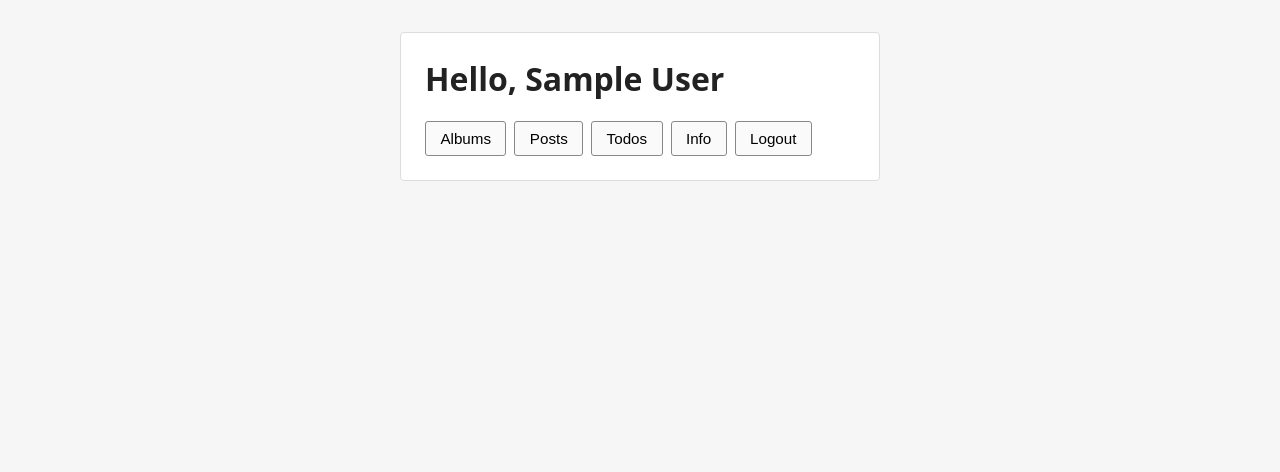
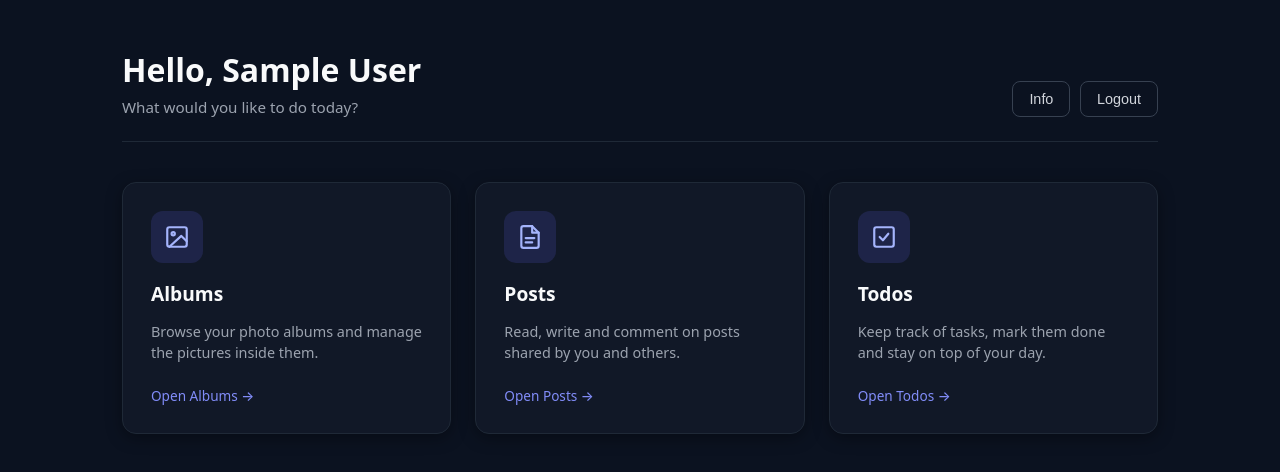
Before and after one commit to DanielPilant/project_5, a React (Vite) app: page /home in a window 1280 px wide. Shown: the top 472 px of the page. Built offline with nearby package versions, Linux system fonts and the light colour scheme; sample sign-in values are in the browser's storage.

Commit message:
feat: add user data and enhance authentication UI with new styles

```diff
--- a/json.db.json
+++ b/json.db.json
@@ -27,6 +27,13 @@
       "name": "1",
       "email": "doubledan148studies@gmail.com",
       "id": 4
+    },
+    {
+      "username": "Daniel",
+      "website": "Daniel123",
+      "name": "daniel pilant",
+      "email": "doubledan148@gmail.com",
+      "id": 5
     }
   ],
   "todos": [
--- a/src/pages/Home/Home.jsx
+++ b/src/pages/Home/Home.jsx
@@ -2,6 +2,46 @@ import { useContext, useState } from 'react';
 import { useNavigate } from 'react-router-dom';
 import { UserContext } from '../../contexts/UserContext.jsx';
 import InfoModal from '../../components/InfoModal.jsx';
+import './home.css';
+
+const ROUTE_CARDS = [
+  {
+    key: 'albums',
+    title: 'Albums',
+    desc: 'Browse your photo albums and manage the pictures inside them.',
+    icon: (
+      <svg viewBox="0 0 24 24" fill="none" stroke="currentColor" strokeWidth="2" strokeLinecap="round" strokeLinejoin="round">
+        <rect x="3" y="3" width="18" height="18" rx="2" />
+        <circle cx="8.5" cy="9" r="1.5" />
+        <path d="M21 16l-5-5L5 21" />
+      </svg>
+    ),
+  },
+  {
+    key: 'posts',
+    title: 'Posts',
+    desc: 'Read, write and comment on posts shared by you and others.',
+    icon: (
+      <svg viewBox="0 0 24 24" fill="none" stroke="currentColor" strokeWidth="2" strokeLinecap="round" strokeLinejoin="round">
+        <path d="M14 2H6a2 2 0 0 0-2 2v16a2 2 0 0 0 2 2h12a2 2 0 0 0 2-2V8z" />
+        <path d="M14 2v6h6" />
+        <path d="M8 13h8" />
+        <path d="M8 17h6" />
+      </svg>
+    ),
+  },
+  {
+    key: 'todos',
+    title: 'Todos',
+    desc: 'Keep track of tasks, mark them done and stay on top of your day.',
+    icon: (
+      <svg viewBox="0 0 24 24" fill="none" stroke="currentColor" strokeWidth="2" strokeLinecap="round" strokeLinejoin="round">
+        <rect x="3" y="3" width="18" height="18" rx="2" />
+        <path d="M8 12l3 3 5-6" />
+      </svg>
+    ),
+  },
+];
 
 export default function Home() {
   const navigate = useNavigate();
@@ -13,24 +53,51 @@ export default function Home() {
     navigate('/login');
   }
 
+  const displayName = currentUser.name || currentUser.username;
+
   return (
-    <div className="page">
-      <header>
-        <h1>Hello, {currentUser.name || currentUser.username}</h1>
+    <div className="home-page">
+      <header className="home-header">
+        <div className="home-header__greeting">
+          <h1>Hello, {displayName}</h1>
+          <p>What would you like to do today?</p>
+        </div>
+        <div className="home-header__actions">
+          <button
+            type="button"
+            className="home-action"
+            onClick={() => setShowInfo(true)}
+          >
+            Info
+          </button>
+          <button
+            type="button"
+            className="home-action home-action--danger"
+            onClick={handleLogout}
+          >
+            Logout
+          </button>
+        </div>
       </header>
-      <nav className="home-nav">
-        <button onClick={() => navigate(`/users/${currentUser.id}/albums`)}>
-          Albums
-        </button>
-        <button onClick={() => navigate(`/users/${currentUser.id}/posts`)}>
-          Posts
-        </button>
-        <button onClick={() => navigate(`/users/${currentUser.id}/todos`)}>
-          Todos
-        </button>
-        <button onClick={() => setShowInfo(true)}>Info</button>
-        <button onClick={handleLogout}>Logout</button>
-      </nav>
+
+      <section className="home-cards">
+        {ROUTE_CARDS.map((card) => (
+          <button
+            key={card.key}
+            type="button"
+            className="home-card"
+            onClick={() => navigate(`/users/${currentUser.id}/${card.key}`)}
+          >
+            <span className="home-card__icon" aria-hidden="true">
+              {card.icon}
+            </span>
+            <h2 className="home-card__title">{card.title}</h2>
+            <p className="home-card__desc">{card.desc}</p>
+            <span className="home-card__cta">Open {card.title} →</span>
+          </button>
+        ))}
+      </section>
+
       {showInfo && (
         <InfoModal user={currentUser} onClose={() => setShowInfo(false)} />
       )}
--- /dev/null
+++ b/src/pages/Home/home.css
@@ -0,0 +1,245 @@
+body:has(.home-page) {
+  background: #0b1220;
+}
+
+.home-page {
+  max-width: 1100px;
+  margin: 0 auto;
+  padding: 3rem 2rem 4rem;
+  min-height: 100vh;
+  font-family: system-ui, -apple-system, "Segoe UI", Roboto, sans-serif;
+  color: #e5e7eb;
+}
+
+.home-header {
+  display: flex;
+  justify-content: space-between;
+  align-items: flex-end;
+  gap: 1.25rem;
+  flex-wrap: wrap;
+  margin-bottom: 2.5rem;
+  padding-bottom: 1.5rem;
+  border-bottom: 1px solid #1f2937;
+}
+
+.home-header__greeting h1 {
+  margin: 0 0 0.35rem;
+  font-size: 2rem;
+  font-weight: 600;
+  color: #f9fafb;
+}
+
+.home-header__greeting p {
+  margin: 0;
+  color: #9ca3af;
+  font-size: 0.95rem;
+}
+
+.home-header__actions {
+  display: flex;
+  gap: 0.6rem;
+  flex-wrap: wrap;
+}
+
+.home-action {
+  display: inline-flex;
+  align-items: center;
+  gap: 0.4rem;
+  padding: 0.55rem 1rem;
+  border-radius: 8px;
+  font-size: 0.9rem;
+  font-weight: 500;
+  cursor: pointer;
+  background: transparent;
+  color: #d1d5db;
+  border: 1px solid #374151;
+  transition: background-color 0.2s ease, border-color 0.2s ease,
+    color 0.2s ease;
+}
+
+.home-action:hover {
+  background: #1f2937;
+  border-color: #4b5563;
+  color: #f3f4f6;
+}
+
+.home-action--danger:hover {
+  background: rgba(220, 38, 38, 0.15);
+  border-color: #dc2626;
+  color: #fca5a5;
+}
+
+.home-cards {
+  display: grid;
+  grid-template-columns: repeat(auto-fit, minmax(260px, 1fr));
+  gap: 1.5rem;
+}
+
+.home-card {
+  display: flex;
+  flex-direction: column;
+  gap: 0.85rem;
+  text-align: left;
+  padding: 1.75rem;
+  background: #111827;
+  border: 1px solid #1f2937;
+  border-radius: 14px;
+  box-shadow: 0 4px 16px rgba(0, 0, 0, 0.35);
+  cursor: pointer;
+  font-family: inherit;
+  color: inherit;
+  transition: transform 0.2s ease, border-color 0.2s ease,
+    background-color 0.2s ease, box-shadow 0.2s ease;
+}
+
+.home-card:hover {
+  transform: translateY(-3px);
+  border-color: #2d3748;
+  background: #131c2e;
+  box-shadow: 0 8px 20px rgba(0, 0, 0, 0.45);
+}
+
+.home-card:focus-visible {
+  outline: none;
+  border-color: #818cf8;
+  box-shadow: 0 0 0 3px rgba(99, 102, 241, 0.35);
+}
+
+.home-card__icon {
+  width: 52px;
+  height: 52px;
+  border-radius: 12px;
+  display: inline-flex;
+  align-items: center;
+  justify-content: center;
+  background: rgba(99, 102, 241, 0.16);
+  color: #a5b4fc;
+  margin-bottom: 0.25rem;
+}
+
+.home-card__icon svg {
+  width: 26px;
+  height: 26px;
+}
+
+.home-card__title {
+  margin: 0;
+  font-size: 1.2rem;
+  font-weight: 600;
+  color: #f9fafb;
+}
+
+.home-card__desc {
+  margin: 0;
+  font-size: 0.9rem;
+  line-height: 1.5;
+  color: #9ca3af;
+}
+
+.home-card__cta {
+  margin-top: auto;
+  padding-top: 0.5rem;
+  font-size: 0.85rem;
+  font-weight: 500;
+  color: #818cf8;
+  display: inline-flex;
+  align-items: center;
+  gap: 0.3rem;
+  transition: color 0.2s ease, transform 0.2s ease;
+}
+
+.home-card:hover .home-card__cta {
+  color: #c7d2fe;
+  transform: translateX(3px);
+}
+
+/* Dark modal override scoped to the home page */
+.home-page .modal-overlay {
+  position: fixed;
+  inset: 0;
+  background: rgba(0, 0, 0, 0.65);
+  backdrop-filter: blur(2px);
+  z-index: 50;
+}
+
+.home-page .modal {
+  background: #111827;
+  color: #e5e7eb;
+  border: 1px solid #1f2937;
+  border-radius: 12px;
+  box-shadow: 0 20px 50px rgba(0, 0, 0, 0.55);
+  padding: 1.5rem 1.75rem;
+  min-width: 320px;
+  max-width: 90vw;
+}
+
+.home-page .modal h2 {
+  margin: 0 0 1rem;
+  font-size: 1.2rem;
+  color: #f9fafb;
+}
+
+.home-page .modal ul {
+  list-style: none;
+  padding: 0;
+  margin: 0 0 1.25rem;
+  max-height: 60vh;
+  overflow-y: auto;
+}
+
+.home-page .modal li {
+  padding: 0.5rem 0;
+  border-bottom: 1px solid #1f2937;
+  font-size: 0.9rem;
+  color: #d1d5db;
+  word-break: break-word;
+}
+
+.home-page .modal li:last-child {
+  border-bottom: none;
+}
+
+.home-page .modal li strong {
+  color: #a5b4fc;
+  margin-right: 0.35rem;
+  text-transform: capitalize;
+}
+
+.home-page .modal > button {
+  display: inline-flex;
+  align-items: center;
+  justify-content: center;
+  padding: 0.55rem 1rem;
+  border-radius: 8px;
+  font-size: 0.9rem;
+  font-weight: 500;
+  cursor: pointer;
+  border: 1px solid #6366f1;
+  background: #6366f1;
+  color: #fff;
+  transition: background-color 0.2s ease, border-color 0.2s ease;
+}
+
+.home-page .modal > button:hover {
+  background: #818cf8;
+  border-color: #818cf8;
+}
+
+@media (max-width: 640px) {
+  .home-page {
+    padding: 2rem 1rem 3rem;
+  }
+
+  .home-header__greeting h1 {
+    font-size: 1.5rem;
+  }
+
+  .home-cards {
+    grid-template-columns: 1fr;
+    gap: 1rem;
+  }
+
+  .home-card {
+    padding: 1.25rem;
+  }
+}
--- a/src/pages/Login/Login.jsx
+++ b/src/pages/Login/Login.jsx
@@ -2,7 +2,7 @@ import { useContext, useState } from 'react';
 import { Link, useNavigate } from 'react-router-dom';
 import { getUserByUsername } from '../../api.js';
 import { UserContext } from '../../contexts/UserContext.jsx';
-import './login.css';
+import '../auth.css';
 
 export default function Login() {
   const navigate = useNavigate();
@@ -32,16 +32,16 @@ export default function Login() {
   }
 
   return (
-    <div className="login-page">
-      <div className="login-card">
+    <div className="auth-page">
+      <div className="auth-card">
         <h1>Welcome back</h1>
-        <p className="login-card__subtitle">Sign in to continue to your account.</p>
-        <form className="login-form" onSubmit={handleSubmit}>
-          <div className="login-form__field">
+        <p className="auth-card__subtitle">Sign in to continue to your account.</p>
+        <form className="auth-form" onSubmit={handleSubmit}>
+          <div className="auth-form__field">
             <label htmlFor="username">Username</label>
             <input
               id="username"
-              className="login-form__input"
+              className="auth-form__input"
               type="text"
               value={username}
               onChange={(e) => setUsername(e.target.value)}
@@ -50,11 +50,11 @@ export default function Login() {
               required
             />
           </div>
-          <div className="login-form__field">
+          <div className="auth-form__field">
             <label htmlFor="password">Password</label>
             <input
               id="password"
-              className="login-form__input"
+              className="auth-form__input"
               type="password"
               value={password}
               onChange={(e) => setPassword(e.target.value)}
@@ -66,13 +66,13 @@ export default function Login() {
           {error && <p className="error">{error}</p>}
           <button
             type="submit"
-            className="login-form__submit"
+            className="auth-form__submit"
             disabled={submitting}
           >
             {submitting ? 'Logging in...' : 'Log in'}
           </button>
         </form>
-        <p className="login-card__footer">
+        <p className="auth-card__footer">
           No account? <Link to="/register">Register</Link>
         </p>
       </div>
```
Also changed, not shown: src/pages/Register/Register.jsx (+77 -35 lines), src/pages/auth.css (renamed from src/pages/Login/login.css, +77 -20 lines).
